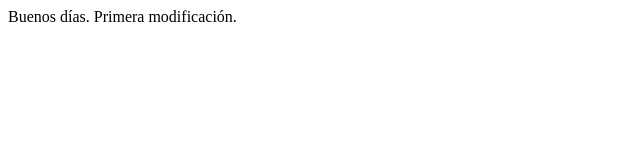
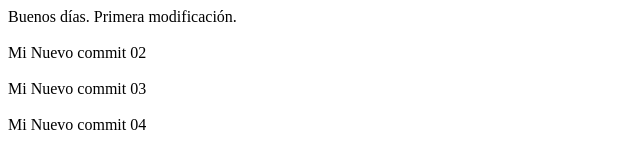
Before and after one commit to EmcaliTest/testgithub2, a plain HTML site: page index.html in a window 1280 px wide. Shown: the whole page, without its empty margins (0-640 px from the left). Drawn offline with Linux system fonts and the light colour scheme.

Commit message:
04COmmit

```diff
--- a/index.html
+++ b/index.html
@@ -4,6 +4,12 @@
 	<title>Hello World!!</title>
 </head>
 <body>
-Buenos días. Primera modificación.
+Buenos días. Primera modificación.<br> <br>
+
+Mi Nuevo commit 02<br> <br>
+
+Mi Nuevo commit 03<br> <br>
+
+Mi Nuevo commit 04
 </body>
 </html>
```
